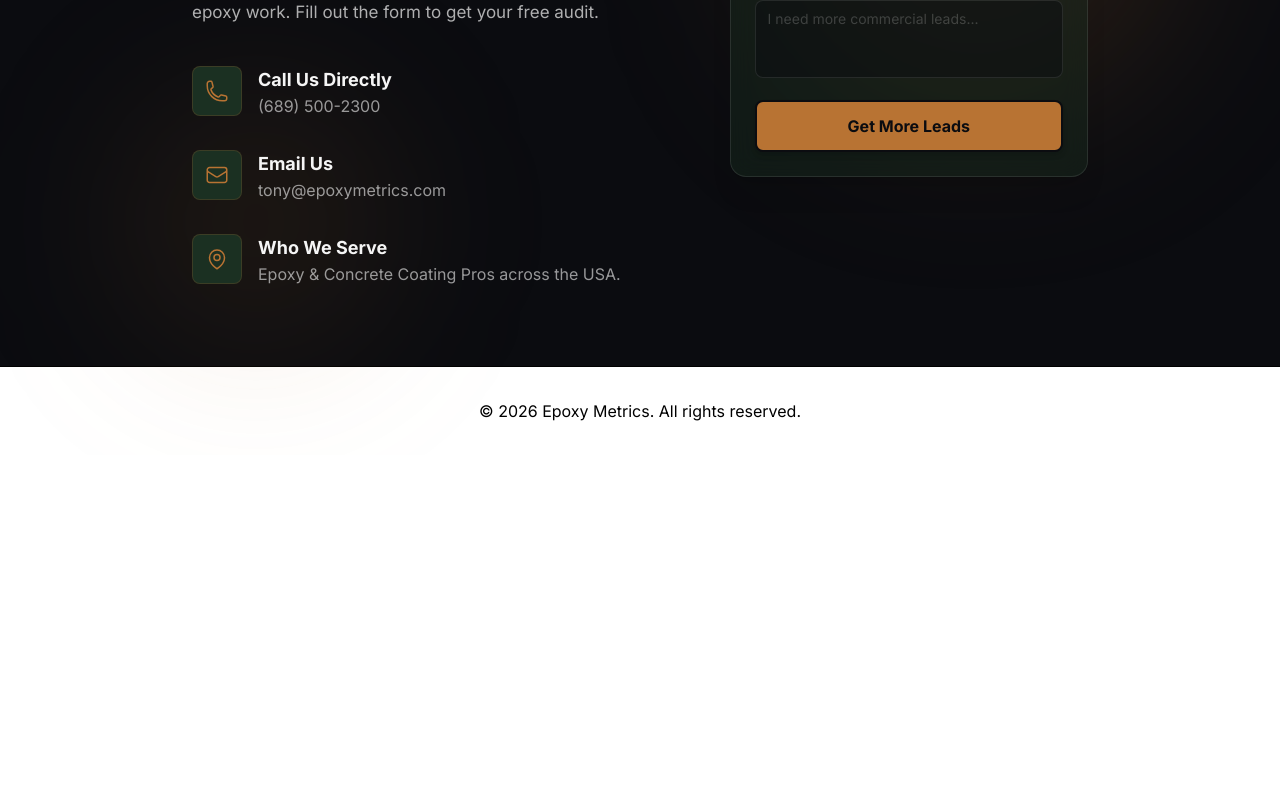
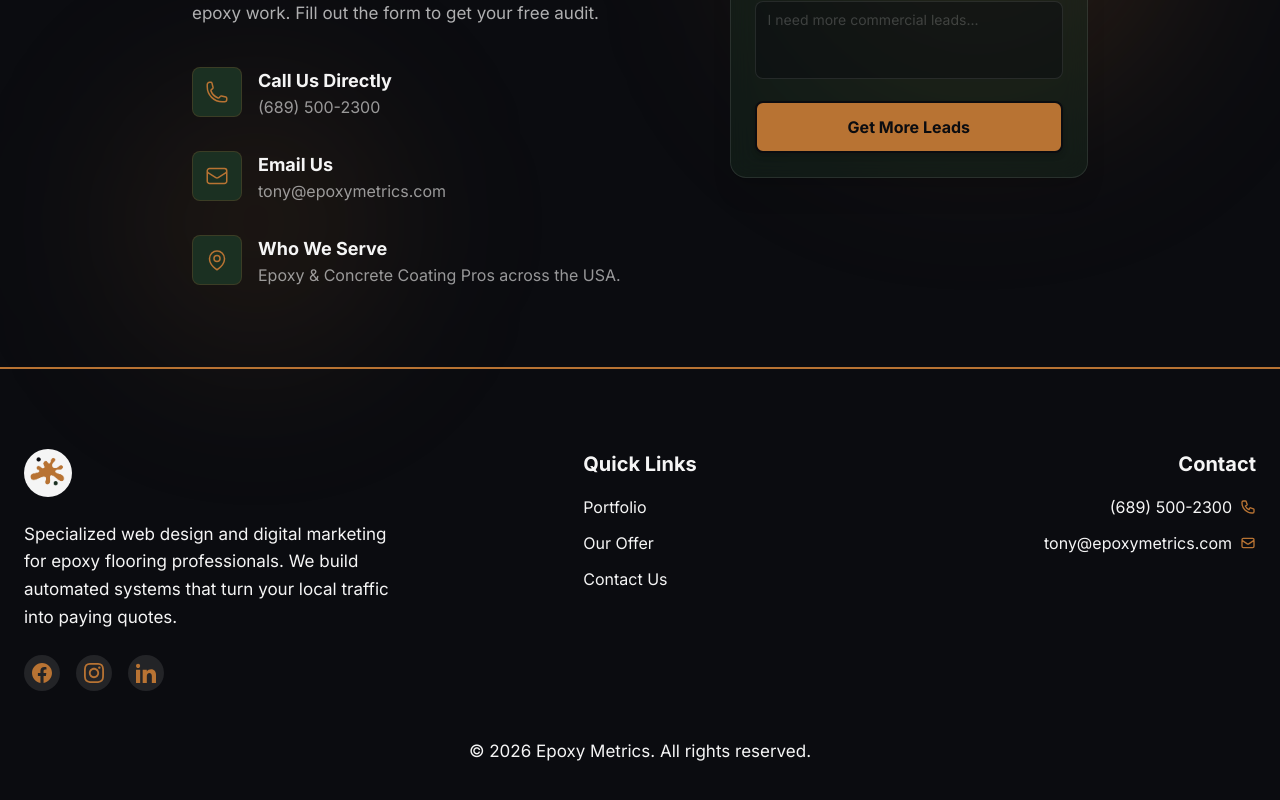
Before and after one commit to wizcudi/EpoxyMetrics.com, a Next.js app in the folder epoxy-metrics/: page / in a window 1280 px wide. Shown: the part 2035-2835 px from the top of the page. Before the commit the page ends 2490 px from the top, so only its background shows below. Built offline with nearby package versions, Linux system fonts and the light colour scheme; no server answers.

Commit message:
Added footer

```diff
--- a/epoxy-metrics/src/components/Footer.js
+++ b/epoxy-metrics/src/components/Footer.js
@@ -1,7 +1,98 @@
+import Link from "next/link";
+import Image from "next/image";
+
 export default function Footer() {
+  const currentYear = new Date().getFullYear();
+
   return (
-    <footer className="w-full py-8 text-center text-base border-t">
-      © {new Date().getFullYear()} Epoxy Metrics. All rights reserved.
+    <footer className="bg-darkColor text-lightColor border-t-2 border-accentColor py-12 md:py-20">
+      <div className="max-w-7xl mx-auto px-6 grid grid-cols-1 md:grid-cols-3 gap-12 mb-12">
+
+        {/* Area 1: Bio & Socials */}
+        <div className="flex flex-col items-start gap-4">
+          <div className="relative w-12 h-12 mb-2 cursor-pointer">
+            {/* Using the logo with words for the footer if available, or fallback to the icon */}
+            <Image
+              src="/images/Epoxy-Logo-No-Words.png"
+              alt="Epoxy Metrics Logo"
+              fill
+              className="object-contain object-left rounded-full"
+            />
+          </div>
+          <p className="text-paragraphSizeMobile text-lightColor leading-relaxed">
+            Specialized web design and digital marketing for epoxy flooring professionals.
+            We build automated systems that turn your local traffic into paying quotes.
+          </p>
+
+          <div className="flex gap-4 mt-2">
+            {/* Facebook */}
+            <a href="https://www.facebook.com/profile.php?id=61587279270074" target="_blank" rel="noreferrer" className="bg-lightColor/10 p-2 rounded-full hover:bg-mainColor transition-colors group">
+              <svg className="w-5 h-5 fill-accentColor group-hover:fill-white" viewBox="0 0 24 24">
+                <path d="M24 12.073c0-6.627-5.373-12-12-12s-12 5.373-12 12c0 5.99 4.388 10.954 10.125 11.854v-8.385H7.078v-3.47h3.047V9.43c0-3.007 1.792-4.669 4.533-4.669 1.312 0 2.686.235 2.686.235v2.953H15.83c-1.491 0-1.956.925-1.956 1.874v2.25h3.328l-.532 3.47h-2.796v8.385C19.612 23.027 24 18.062 24 12.073z" />
+              </svg>
+            </a>
+
+            {/* Instagram */}
+            <a href="https://instagram.com/epoxymetrics" target="_blank" rel="noreferrer" className="bg-lightColor/10 p-2 rounded-full hover:bg-mainColor transition-colors group">
+              <svg className="w-5 h-5 fill-accentColor group-hover:fill-white" viewBox="0 0 24 24">
+                <path d="M12 2.163c3.204 0 3.584.012 4.85.07 3.252.148 4.771 1.691 4.919 4.919.058 1.265.069 1.645.069 4.849 0 3.205-.012 3.584-.069 4.849-.149 3.225-1.664 4.771-4.919 4.919-1.266.058-1.644.07-4.85.07-3.204 0-3.584-.012-4.849-.07-3.26-.149-4.771-1.699-4.919-4.92-.058-1.265-.07-1.644-.07-4.849 0-3.204.013-3.583.07-4.849.149-3.227 1.664-4.771 4.919-4.919 1.266-.057 1.645-.069 4.849-.069zm0-2.163c-3.259 0-3.667.014-4.947.072-4.358.2-6.78 2.618-6.98 6.98-.059 1.281-.073 1.689-.073 4.948 0 3.259.014 3.668.072 4.948.2 4.358 2.618 6.78 6.98 6.98 1.281.058 1.689.072 4.948.072 3.259 0 3.668-.014 4.948-.072 4.354-.2 6.782-2.618 6.979-6.98.059-1.28.073-1.689.073-4.948 0-3.259-.014-3.667-.072-4.947-.196-4.354-2.617-6.78-6.979-6.98-1.281-.059-1.69-.073-4.949-.073zm0 5.838c-3.403 0-6.162 2.759-6.162 6.162s2.759 6.163 6.162 6.163 6.162-2.759 6.162-6.163c0-3.403-2.759-6.162-6.162-6.162zm0 10.162c-2.209 0-4-1.79-4-4 0-2.209 1.791-4 4-4s4 1.791 4 4c0 2.21-1.791 4-4 4zm6.406-11.845c-.796 0-1.441.645-1.441 1.44s.645 1.44 1.441 1.44c.795 0 1.439-.645 1.439-1.44s-.644-1.44-1.439-1.44z" />
+              </svg>
+            </a>
+
+            {/* LinkedIn */}
+            <a href="https://linkedin.com" target="_blank" rel="noreferrer" className="bg-lightColor/10 p-2 rounded-full hover:bg-mainColor transition-colors group">
+              <svg className="w-5 h-5 fill-accentColor group-hover:fill-white" viewBox="0 0 24 24">
+                <path d="M4.98 3.5c0 1.381-1.11 2.5-2.48 2.5s-2.48-1.119-2.48-2.5c0-1.38 1.11-2.5 2.48-2.5s2.48 1.12 2.48 2.5zm.02 4.5h-5v16h5v-16zm7.982 0h-4.968v16h4.969v-8.399c0-4.67 6.029-5.052 6.029 0v8.399h4.988v-10.131c0-7.88-8.922-7.593-11.018-3.714v-2.155z" />
+              </svg>
+            </a>
+          </div>
+        </div>
+
+        {/* Area 2: Quick Links */}
+        <div className="flex flex-col md:items-center">
+          <div className="flex flex-col gap-4">
+            <h3 className="font-bold text-paragraphSizeTablet text-lightColor">Quick Links</h3>
+            <div className="flex flex-col gap-3">
+              <Link href="#portfolio" className="hover:text-accentColor transition-colors hover:translate-x-1 duration-200">
+                Portfolio
+              </Link>
+              <Link href="#pricing" className="hover:text-accentColor transition-colors hover:translate-x-1 duration-200">
+                Our Offer
+              </Link>
+              <Link href="#contact" className="hover:text-accentColor transition-colors hover:translate-x-1 duration-200">
+                Contact Us
+              </Link>
+            </div>
+          </div>
+        </div>
+
+        {/* Area 3: Contact Info */}
+        <div className="flex flex-col md:items-end">
+          <div className="flex flex-col gap-4">
+            <h3 className="font-bold text-paragraphSizeTablet text-lightColor text-left md:text-right">Contact</h3>
+            <div className="flex flex-col gap-3 text-left md:text-right">
+              <a href="tel:5551234567" className="hover:text-accentColor transition-colors group flex items-center md:flex-row-reverse gap-2">
+                <svg className="w-4 h-4 text-accentColor" fill="none" stroke="currentColor" viewBox="0 0 24 24">
+                  <path strokeLinecap="round" strokeLinejoin="round" strokeWidth="2" d="M3 5a2 2 0 012-2h3.28a1 1 0 01.948.684l1.498 4.493a1 1 0 01-.502 1.21l-2.257 1.13a11.042 11.042 0 005.516 5.516l1.13-2.257a1 1 0 011.21-.502l4.493 1.498a1 1 0 01.684.949V19a2 2 0 01-2 2h-1C9.716 21 3 14.284 3 6V5z" />
+                </svg>
+                (689) 500-2300
+              </a>
+              <a href="mailto:owner@epoxymetrics.com" className="hover:text-accentColor transition-colors group flex items-center md:flex-row-reverse gap-2">
+                <svg className="w-4 h-4 text-accentColor" fill="none" stroke="currentColor" viewBox="0 0 24 24">
+                  <path strokeLinecap="round" strokeLinejoin="round" strokeWidth="2" d="M3 8l7.89 5.26a2 2 0 002.22 0L21 8M5 19h14a2 2 0 002-2V7a2 2 0 00-2-2H5a2 2 0 00-2 2v10a2 2 0 002 2z" />
+                </svg>
+                tony@epoxymetrics.com
+              </a>
+            </div>
+          </div>
+        </div>
+
+      </div>
+
+      {/* Copyright Bar */}
+      <div className=" text-center text-paragraphSizeMobile text-lightColor">
+        © {currentYear} Epoxy Metrics. All rights reserved.
+      </div>
     </footer>
   );
 }
--- a/epoxy-metrics/src/components/Problem.js
+++ b/epoxy-metrics/src/components/Problem.js
@@ -3,7 +3,7 @@
 
 export default function Problem() {
   return (
-    <Section variant="light">
+    <Section id="portfolio" variant="light">
 
       <div className="flex flex-col gap-2 ">
         {/* H2: Scaled to match Hero hierarchy */}
--- a/epoxy-metrics/src/components/Section.js
+++ b/epoxy-metrics/src/components/Section.js
@@ -8,7 +8,7 @@
         light: "bg-lightColor text-mainColor",
         accent: "bg-accentColor text-darkColor",
         dark: "bg-darkColor text-lightColor",
-        main: "bg-mainColor text-lightColor border-b-3 border-t-2 border-accentColor",
+        main: "bg-mainColor text-lightColor border-b-2 border-t-2 border-accentColor",
     };
 
     return (
--- a/epoxy-metrics/src/components/Solution.js
+++ b/epoxy-metrics/src/components/Solution.js
@@ -7,7 +7,7 @@
 
 
       {/* The Offer Card */}
-      <div className="rounded-3xl py-12 px-2 bg-lightColor sm:px-10 border-2 border-accentColor text-mainColor">
+      <div className="rounded-3xl py-12 px-2 bg-lightColor sm:px-10 border-3 border-accentColor text-mainColor">
 
         <div className="flex flex-col gap-14 sm:gap-10 md:flex-row">
 
```
Also changed, not shown: epoxy-metrics/public/images/Epoxy-Logo-No-Words.png.
